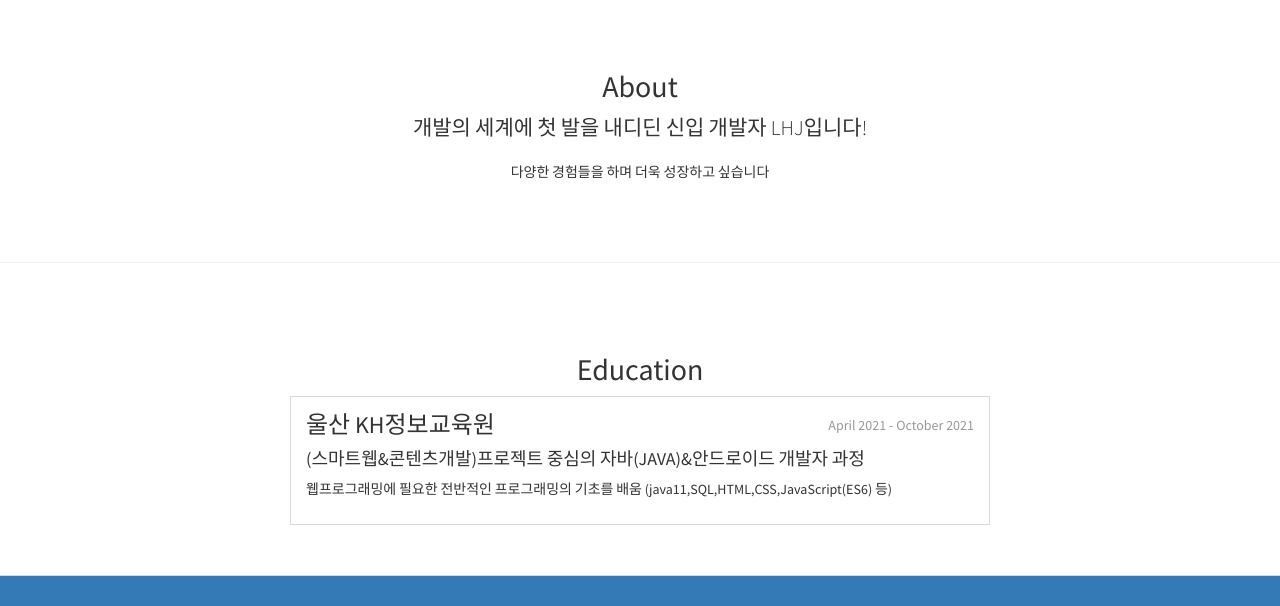
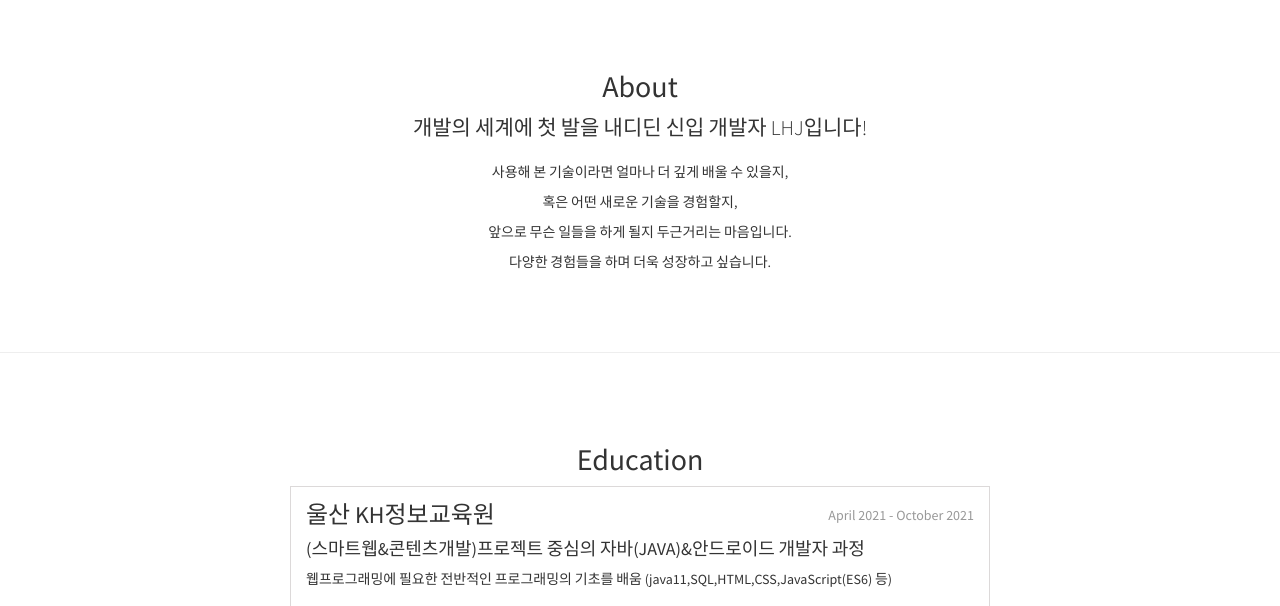
Before and after one commit to hjlee0820/hjlee0820.github.io, a Jekyll site: the page built from index.html, in a window 1280 px wide, cut to the strip 900-1506 px from the top of the page. Built offline with Jekyll 4.4.1, drawn with Linux system fonts in a browser that asks for light colours; nearby versions of some CDN libraries.

Commit message:
2021-10-17
Modal 수정

```diff
--- a/_includes/about.html
+++ b/_includes/about.html
@@ -6,7 +6,10 @@
         <p class="lead">
           개발의 세계에 첫 발을 내디딘 신입 개발자 LHJ입니다!
         </p>
-        <p>다양한 경험들을 하며 더욱 성장하고 싶습니다</p>
+        <p>사용해 본 기술이라면 얼마나 더 깊게 배울 수 있을지,</p>
+        <p>혹은 어떤 새로운 기술을 경험할지,</p>
+        <p>앞으로 무슨 일들을 하게 될지 두근거리는 마음입니다.</p>
+        <p>다양한 경험들을 하며 더욱 성장하고 싶습니다.</p>
       </div>
     </div>
     <!-- /.row -->
--- a/_includes/navigation.html
+++ b/_includes/navigation.html
@@ -6,10 +6,10 @@
       <a href="#top"  onclick = $("#menu-close").click(); >LHJ</a>
     </li>
     <li>
-      <a href="#top" onclick = $("#menu-close").click(); >Home</a>
+      <a href="#about" onclick = $("#menu-close").click(); >About</a>
     </li>
     <li>
-      <a href="#about" onclick = $("#menu-close").click(); >About</a>
+      <a href="#education" onclick = $("#menu-close").click(); >Education</a>
     </li>
     <li>
       <a href="#services" onclick = $("#menu-close").click(); >Skills</a>
--- a/_includes/portfolio.html
+++ b/_includes/portfolio.html
@@ -132,9 +132,7 @@
           <!-- Modal #1 -->
           <div class="modal fade pitem1-modal" tabindex="-1" role="dialog" aria-labelledby="myLargeModalLabel" aria-hidden="true">
             <div class="modal-dialog modal-lg">
-              <div class="modal-content">
-                {% include video id="h1z3Ak4hcmc" provider="youtube" %}
-              </div>
+              {% include video id="h1z3Ak4hcmc" provider="youtube" %}
             </div>
           </div>
 
--- a/css/stylish-portfolio.css
+++ b/css/stylish-portfolio.css
@@ -322,17 +322,32 @@
 }
 
 /* Portfolio-Modal */
-.modal-content{
+/* .modal-content{
     height: 75vh;
 }
-
 .responsive-video-container {
     height: 90%; width:90%;
     margin: 10px auto;
 }
 .responsive-video-container iframe{
     height: 100%; width: 100%;
+} */
+
+/* .modal-content{
+    padding: 0;
+    border-radius: 0;
+} */
+
+.responsive-video-container iframe{
+    height: 60vh; width: 75vw;
+    max-width: 900px;
 }
+@media(max-width:768px) {
+    .responsive-video-container iframe{
+        max-width: 600px;
+    }
+}
+
 
 /* Portfolio-item */
 .pitem .desc-title-num {
```
